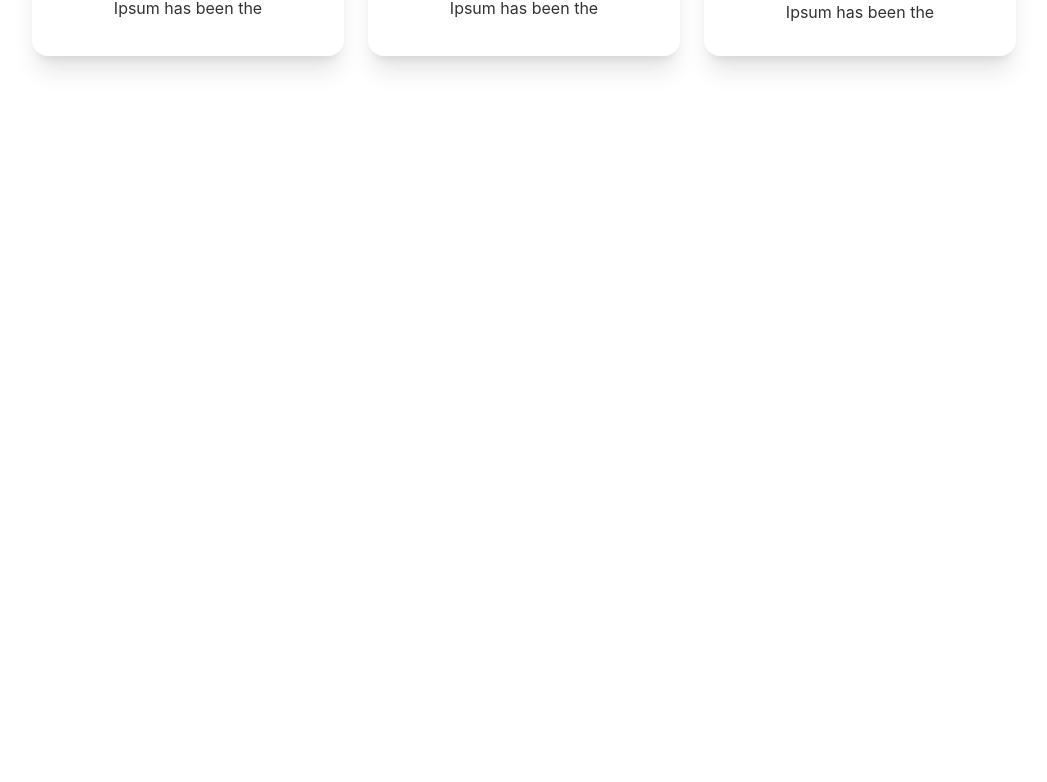
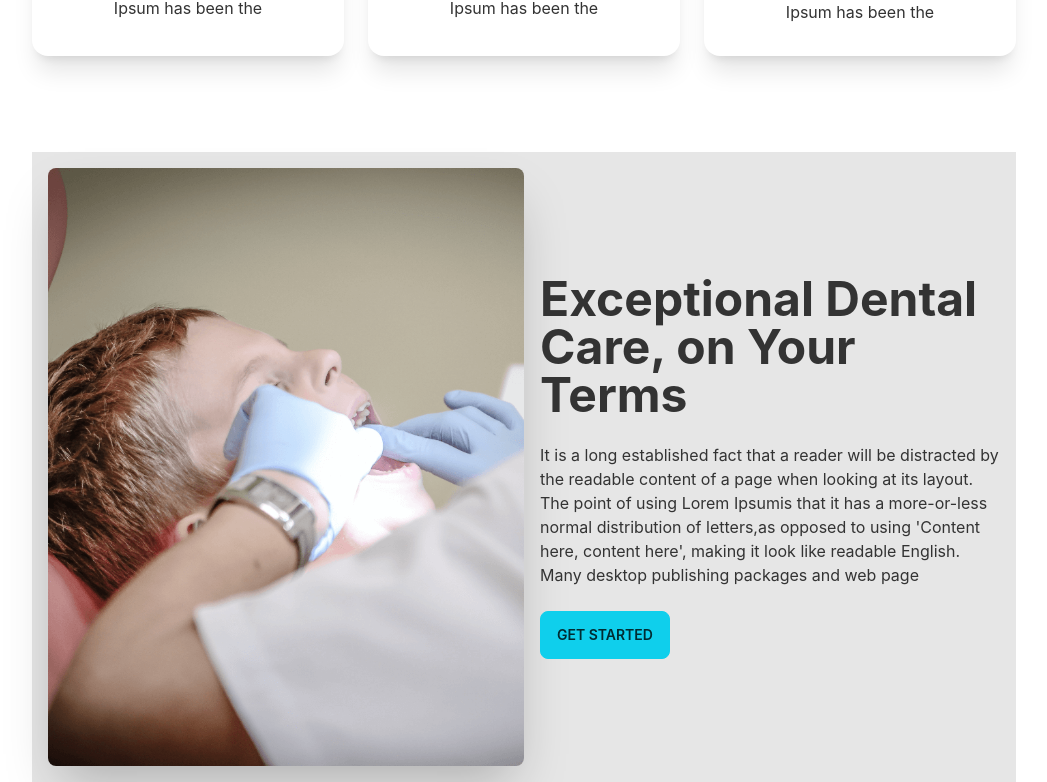
Before and after one commit to Farvez999/doctors-portal-client, a React (Create React App) app: page / in a window 1280 px wide. Shown: the part 1044-1826 px from the top of the page, without its empty margins (116-1163 px from the left). Before the commit the page ends 1551 px from the top, so only its background shows below. Built offline with nearby package versions, Linux system fonts and the light colour scheme.

Commit message:
Treatment Section added

```diff
--- a/src/pages/Home/Home.js
+++ b/src/pages/Home/Home.js
@@ -2,6 +2,7 @@
 import Banner from './Banner';
 import InfoCards from './InfoCards/InfoCards';
 import Services from './Services/Services';
+import Treatment from './Treatment';
 
 const Home = () => {
     return (
@@ -9,6 +10,7 @@
             <Banner></Banner>
             <InfoCards></InfoCards>
             <Services></Services>
+            <Treatment></Treatment>
         </div>
     );
 };
--- a/src/pages/Home/Services/ServiceCard.js
+++ b/src/pages/Home/Services/ServiceCard.js
@@ -5,7 +5,7 @@
     const { name, description, icon } = service;
 
     return (
-        <div className="card w-auto bg-base-100 shadow-xl">
+        <div className="card bg-base-100 shadow-xl">
             <figure className="px-10 pt-10">
                 <img src={icon} alt="Shoes" className="rounded-xl" />
             </figure>
--- a/src/pages/Home/Services/Services.js
+++ b/src/pages/Home/Services/Services.js
@@ -33,12 +33,12 @@
 
 
     return (
-        <div className='my-24'>
+        <div className='mt-24'>
             <div>
                 <h4 className='text-center text-base text-primary'>OUR SERVICES</h4>
                 <h4 className='text-3xl text-center text-base text-black'>Services We Provide</h4>
             </div>
-            <div className='grid grid-cols-1 md:grid-rows-2 lg:grid-cols-3 mt-4 gap-6'>
+            <div className='grid mt-4 gap-6 grid-cols-1 md:grid-cols-2 lg:grid-cols-3'>
                 {
                     serviceData.map(service => <ServiceCard
                         key={service.id}
--- /dev/null
+++ b/src/pages/Home/Treatment.js
@@ -0,0 +1,19 @@
+import React from 'react';
+import treatment from '../../assets/images/treatment.png'
+
+const Treatment = () => {
+    return (
+        <div className="hero bg-base-200 mt-24">
+            <div className="hero-content flex-col lg:flex-row">
+                <img src={treatment} className="lg:w-1/2 rounded-lg shadow-2xl" alt='' />
+                <div>
+                    <h1 className="text-5xl font-bold">Exceptional Dental Care, on Your Terms</h1>
+                    <p className="py-6">It is a long established fact that a reader will be distracted by the readable content of a page when looking at its layout. The point of using Lorem Ipsumis that it has a more-or-less normal distribution of letters,as opposed to using 'Content here, content here', making it look like readable English. Many desktop publishing packages and web page</p>
+                    <button className="btn btn-primary">Get Started</button>
+                </div>
+            </div>
+        </div>
+    );
+};
+
+export default Treatment;
```
